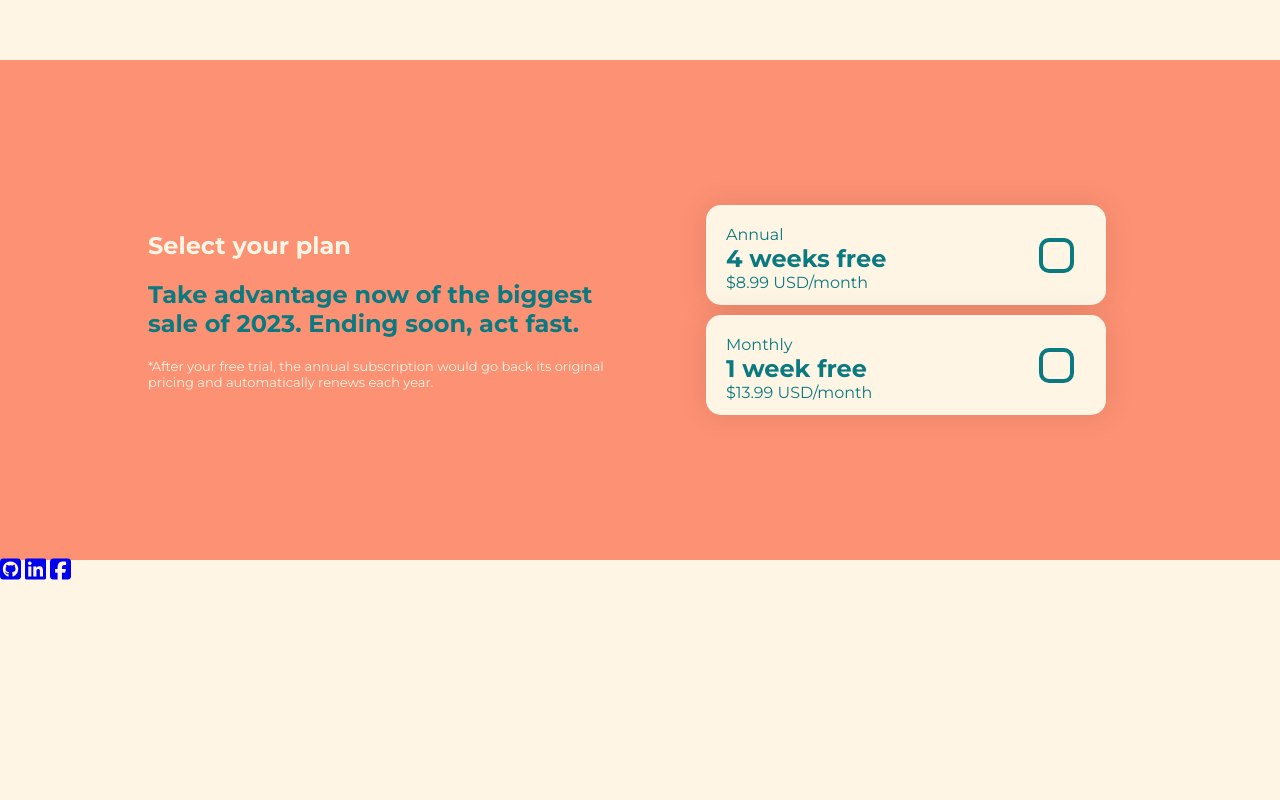
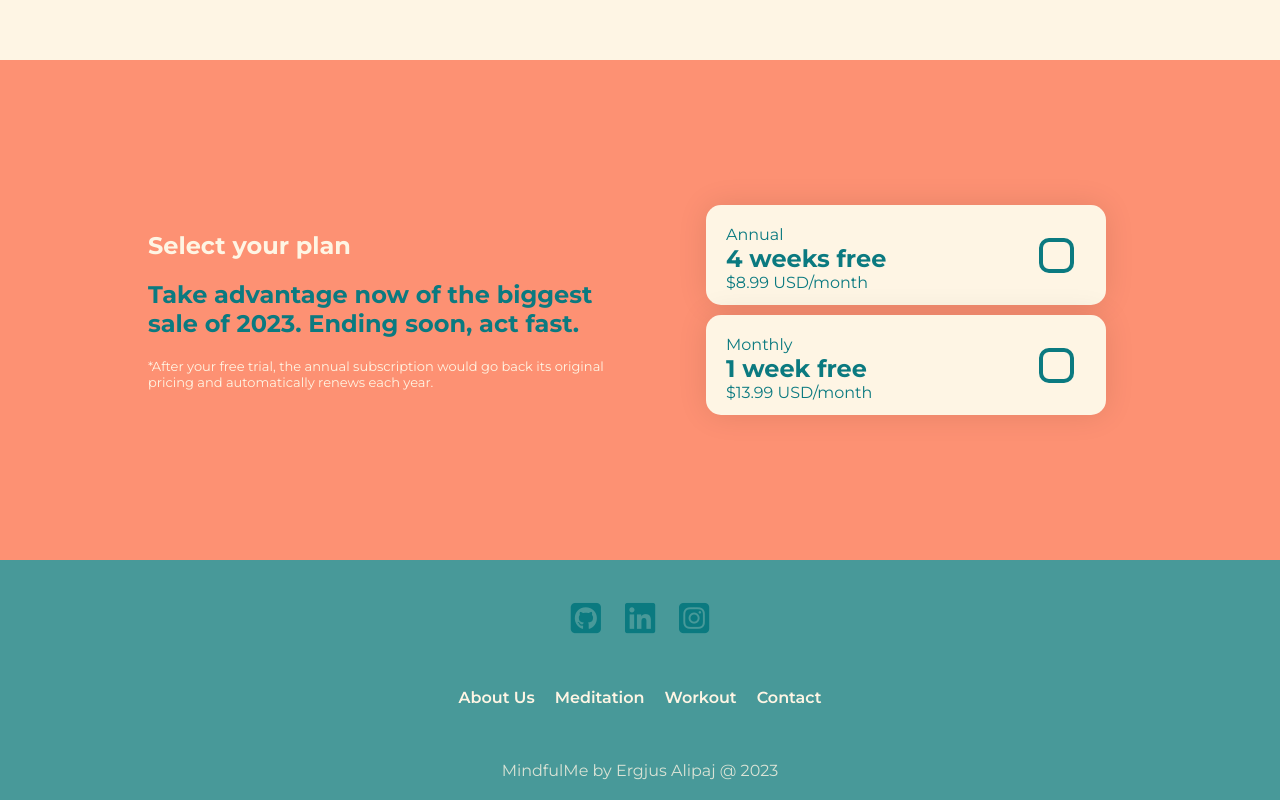
Before and after one commit to ergjus/cis-website, a plain HTML site: page index.html in a window 1280 px wide. Shown: the part 1924-2724 px from the top of the page. Before the commit the page ends 2505 px from the top, so only its background shows below. Drawn offline with Linux system fonts and the light colour scheme.

Commit message:
Second commit

```diff
--- /dev/null
+++ b/css/about.css
@@ -0,0 +1,41 @@
+@import url("https://fonts.googleapis.com/css2?family=Montserrat:wght@400;600;700&display=swap");
+
+* {
+  box-sizing: border-box;
+  padding: 0;
+  margin: 0;
+}
+
+:root {
+  --main-font: "Montserrat", sans-serif;
+
+  --primary-cyan: #489999;
+  --primary-coral: #fd9173;
+
+  --teal: #0b7a80;
+  --secondary-offwhite: #fef5e4;
+  --secondary-cyan: #85b8b2;
+}
+
+h1,
+h2,
+p,
+a,
+span {
+  font-family: var(--main-font);
+}
+
+a {
+  text-decoration: none;
+  font-weight: 600;
+}
+
+.primary-nav a[data-visible="true"] {
+  transform: scale(1.05);
+  border-bottom: 2px solid var(--teal);
+}
+
+.active-link {
+  transform: scale(1.05);
+  border-bottom: 2px solid var(--teal);
+}
--- a/css/style.css
+++ b/css/style.css
@@ -413,6 +413,57 @@ section {
 
 /* TRIAL SECTION END */
 
+/* FOOTER STARTS */
+.footer {
+  padding: 20px;
+  height: 240px;
+  display: flex;
+  flex-direction: column;
+  align-items: center;
+  justify-content: space-between;
+  background-color: var(--primary-cyan);
+}
+.socials {
+  margin-top: 25px;
+}
+
+.socials a {
+  color: var(--teal);
+  font-size: 23px;
+  margin: 0 10px;
+}
+
+.socials a:hover {
+  color: var(--secondary-offwhite);
+}
+
+.footer-pages {
+  display: flex;
+  flex-direction: row;
+  gap: 20px;
+  flex-wrap: wrap;
+}
+
+.footer-pages li {
+  list-style: none;
+  text-decoration: none;
+}
+
+.footer-pages a {
+  color: var(--secondary-offwhite);
+}
+
+.footer-pages a:hover {
+  color: var(--primary-coral);
+}
+
+.copyright {
+  color: var(--secondary-offwhite);
+  opacity: 0.8;
+}
+
+/* FOOTER ENDS */
+
 /* MOBILE DISPLAY */
 @media (max-width: 52em) {
   .primary-nav {
--- a/index.html
+++ b/index.html
@@ -25,7 +25,7 @@
       <nav>
         <ul data-visible="false" class="primary-nav">
           <li>
-            <a href="#about-us">About Us</a>
+            <a href="/aboutus.html" target="_blank">About Us</a>
           </li>
           <li>
             <a href="#meditation">Meditation</a>
@@ -158,9 +158,36 @@
 
     <div class="footer">
       <div class="socials">
-        <a href="#"><i class="fa-brands fa-square-github fa-xl"></i></a>
-        <a href="#"><i class="fa-brands fa-linkedin fa-xl"></i></a>
-        <a href="#"><i class="fa-brands fa-square-facebook fa-xl"></i></a>
+        <a href="https://github.com/ergjus" target="_blank"
+          ><i class="fa-brands fa-square-github fa-xl"></i
+        ></a>
+        <a
+          href="https://www.linkedin.com/in/ergjus-alipaj-069266217/"
+          target="_blank"
+          ><i class="fa-brands fa-linkedin fa-xl"></i
+        ></a>
+        <a href="https://www.instagram.com/erialipaj/" target="_blank"
+          ><i class="fa-brands fa-square-instagram fa-xl"></i
+        ></a>
+      </div>
+      <div>
+        <ul class="footer-pages">
+          <li>
+            <a href="#about-us">About Us</a>
+          </li>
+          <li>
+            <a href="#meditation">Meditation</a>
+          </li>
+          <li>
+            <a href="#workout">Workout</a>
+          </li>
+          <li>
+            <a href="#contact">Contact</a>
+          </li>
+        </ul>
+      </div>
+      <div class="copyright">
+        <p>MindfulMe by Ergjus Alipaj @ 2023</p>
       </div>
     </div>
   </body>
```
Also changed, not shown: aboutus.html (added, +41 -0 lines).
